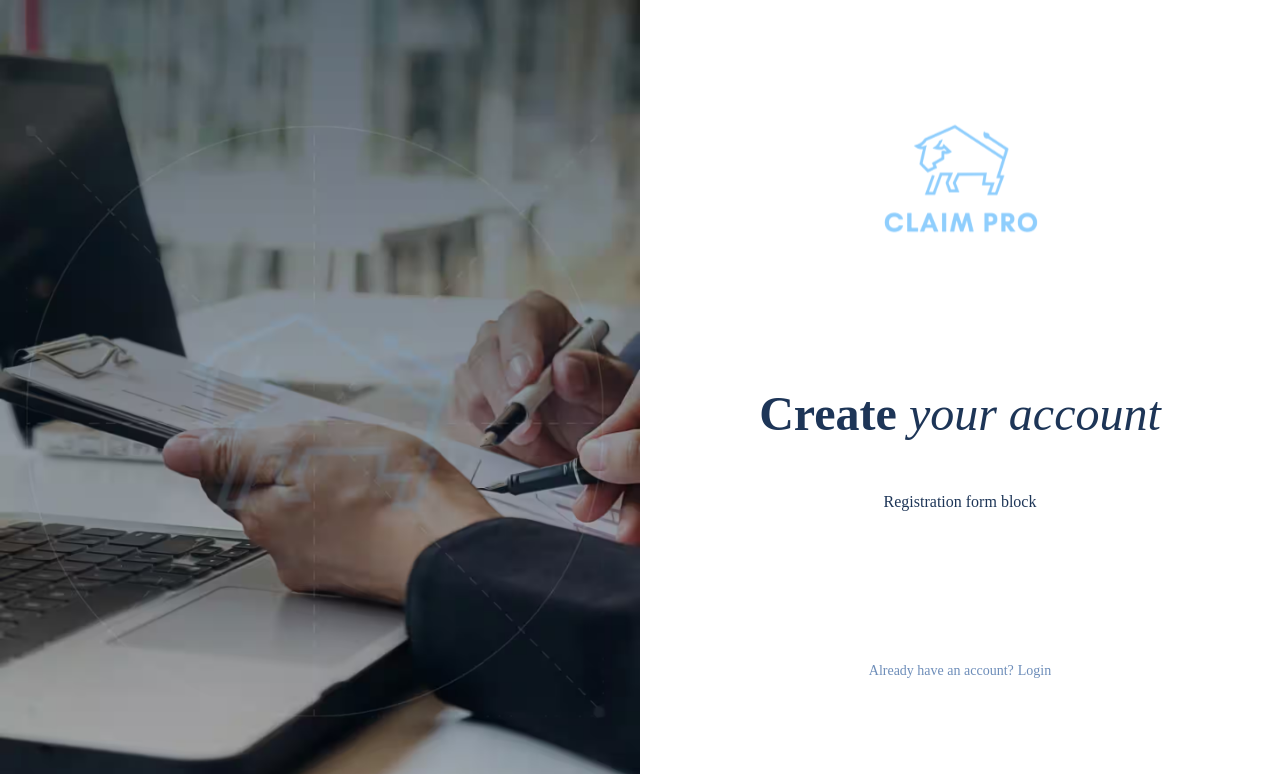
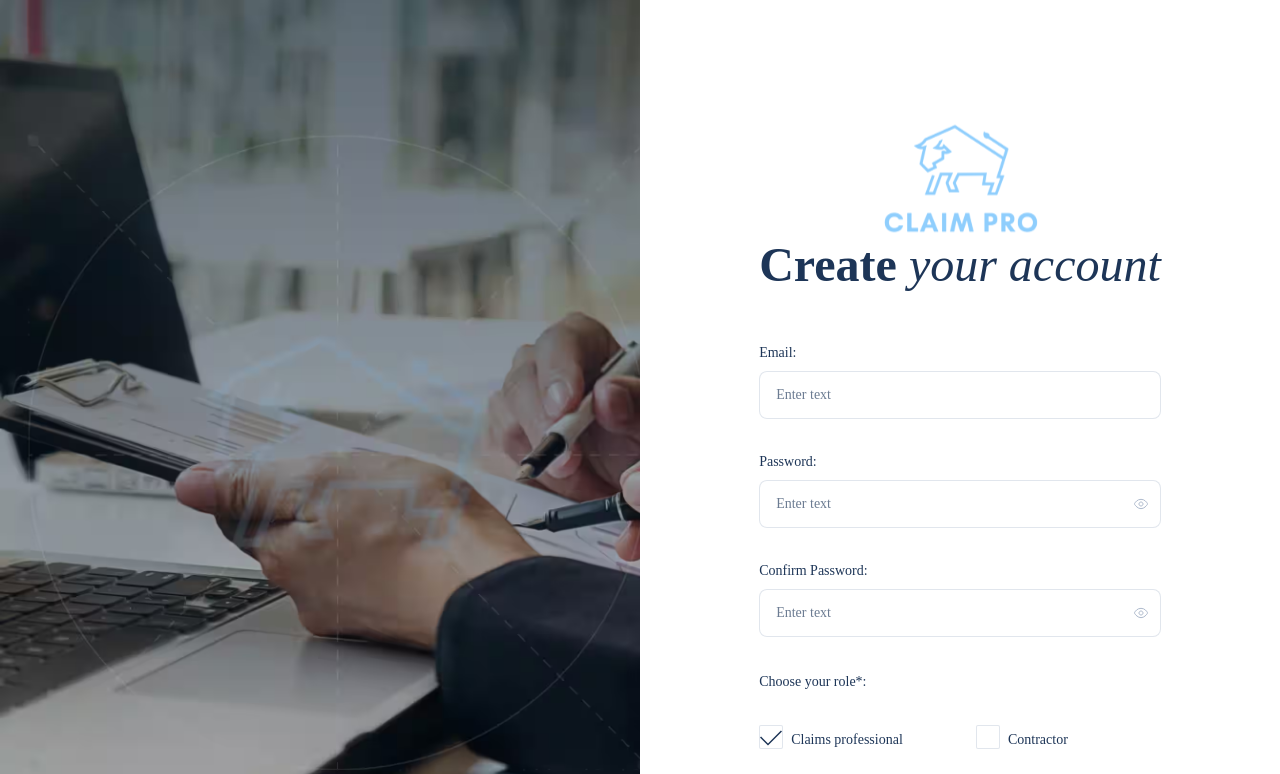
Before and after one commit to Kotiko-UA/claim-pro, a Nuxt app: page /auth/Registration in a window 1280 px wide. Shown: the top 774 px of the page. Built offline with nearby package versions, Linux system fonts and the light colour scheme.

Commit message:
add register form

```diff
--- a/app/components/entity/Form/Checkbox.vue
+++ b/app/components/entity/Form/Checkbox.vue
@@ -5,12 +5,22 @@ const props = defineProps<{
   label: string
   other?: boolean
   disabled?: boolean
+  value?: boolean
 }>()
 
 const checked = ref(false)
 const otherValue = ref('')
 const name = 'checkbox'
+onMounted(() => {
+  checked.value = !!props.value
+})
 
+watch(
+  () => props.value,
+  newVal => {
+    checked.value = !!newVal
+  }
+)
 const emit = defineEmits<{
   'update:modelValue': [value: boolean, name: string]
   'update:otherValue': [value: string]
--- a/app/components/entity/Form/VerificationCodeInput.vue
+++ b/app/components/entity/Form/VerificationCodeInput.vue
@@ -54,7 +54,7 @@ const onPaste = (index: number, e: ClipboardEvent) => {
     cellInput.value[nextIndex]?.focus()
   })
 
-  emit('update', codeDigits.value.join(''))
+  emit('update:modelValue', codeDigits.value.join(''))
 }
 </script>
 
--- a/app/pages/auth/Registration.vue
+++ b/app/pages/auth/Registration.vue
@@ -28,9 +28,31 @@ const initialState = (): RegistrationType => ({
   email: '',
   password: '',
   confirmPassword: '',
+  type: userType.value,
+})
+
+const userTypeState = reactive({
+  professional: true,
+  contractor: false,
+})
+
+const userType = computed((): 'professional' | 'contractor' => {
+  return userTypeState.professional ? 'professional' : 'contractor'
 })
 
 const state = reactive<RegistrationType>(initialState())
+
+function selectType(type: 'professional' | 'contractor') {
+  if (type === 'professional') {
+    userTypeState.professional = true
+    userTypeState.contractor = false
+  } else {
+    userTypeState.contractor = true
+    userTypeState.professional = false
+  }
+
+  state.type = type
+}
 const onRegister = () => {
   console.log(state)
   // Object.assign(state, initialState())
@@ -40,7 +62,65 @@ const onRegister = () => {
 <template>
   <AuthCommonAuth title="<span>Create </span> your account">
     <template #form>
-      <p>Registration form block</p>
+      <Form
+        :validation-schema="schema"
+        @submit="onRegister"
+        v-slot="{ errors }"
+      >
+        <div class="flex flex-col gap-6 laptop:gap-8">
+          <Field name="email" v-slot="{ field, errorMessage }">
+            <EntityFormInput
+              label="Email:"
+              id="email"
+              autocomplete="email"
+              placeholder="Enter text"
+              v-bind="field"
+              :error="errorMessage"
+              v-model="state.email"
+            />
+          </Field>
+          <Field name="password" v-slot="{ field, errorMessage }">
+            <EntityFormInput
+              label="Password:"
+              type="password"
+              id="password"
+              autocomplete="password"
+              placeholder="Enter text"
+              v-bind="field"
+              :error="errorMessage"
+              v-model="state.password"
+            />
+          </Field>
+          <Field name="confirmPassword" v-slot="{ field, errorMessage }">
+            <EntityFormInput
+              label="Confirm Password:"
+              type="password"
+              id="confirmPassword"
+              autocomplete="confirmPassword"
+              placeholder="Enter text"
+              v-bind="field"
+              :error="errorMessage"
+              v-model="state.confirmPassword"
+            />
+          </Field>
+          <EntityFormBlockSubTitle class="mr-auto" title="Choose your role*:" />
+          <div class="flex flex-col gap-6 laptop:flex-row laptop:gap-8">
+            <EntityFormCheckbox
+              label="Claims professional"
+              v-model="userTypeState.professional"
+              :value="userTypeState.professional"
+              @click="selectType('professional')"
+            />
+            <EntityFormCheckbox
+              label="Contractor"
+              v-model="userTypeState.contractor"
+              :value="userTypeState.contractor"
+              @click="selectType('contractor')"
+            />
+          </div>
+        </div>
+        <EntityButtonSubmit class="mx-auto" text="Create account" />
+      </Form>
     </template>
 
     <template #auth-link>
--- a/app/shared/types/auth-type.ts
+++ b/app/shared/types/auth-type.ts
@@ -3,4 +3,5 @@ export type RegistrationType = {
   email: string
   password: string
   confirmPassword: string
+  type: 'professional' | 'contractor'
 }
```
